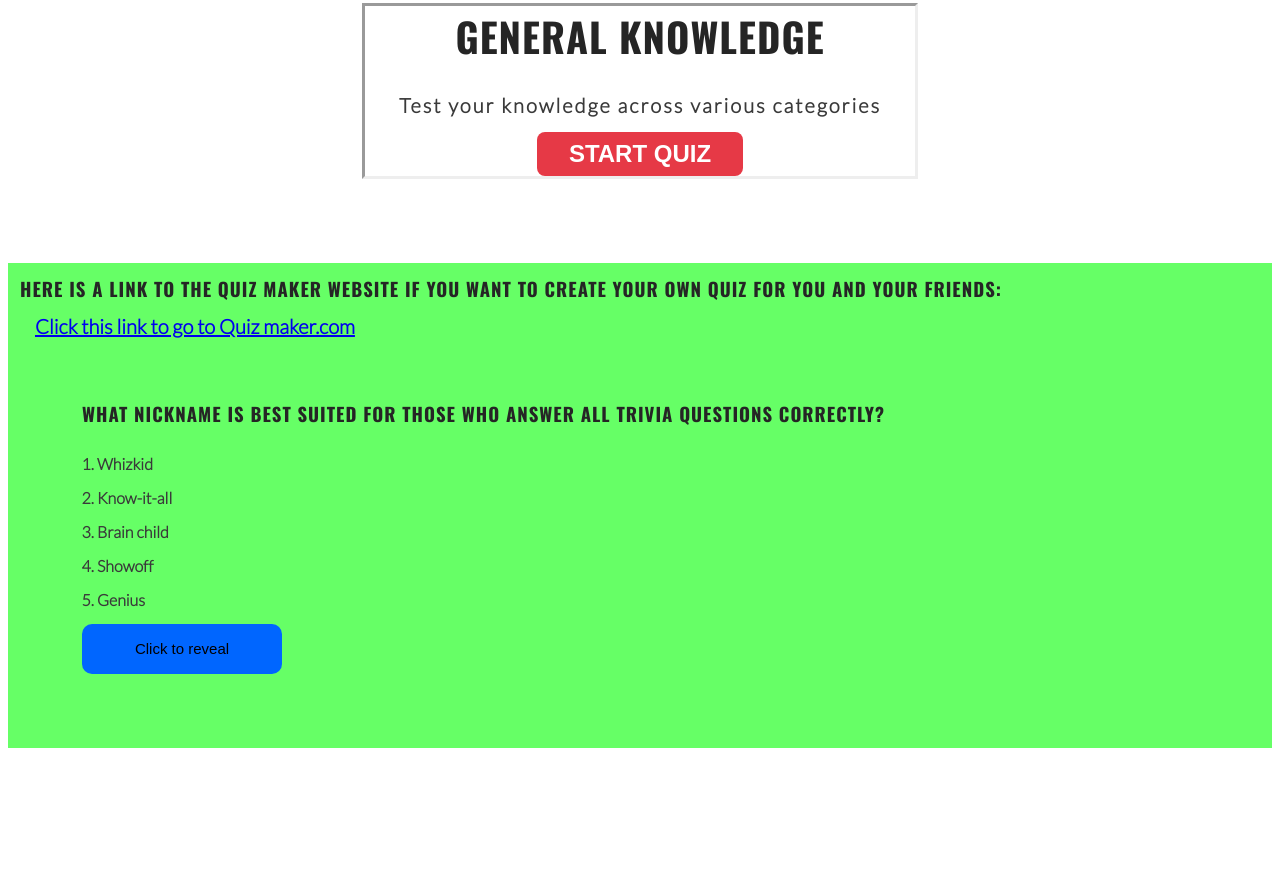
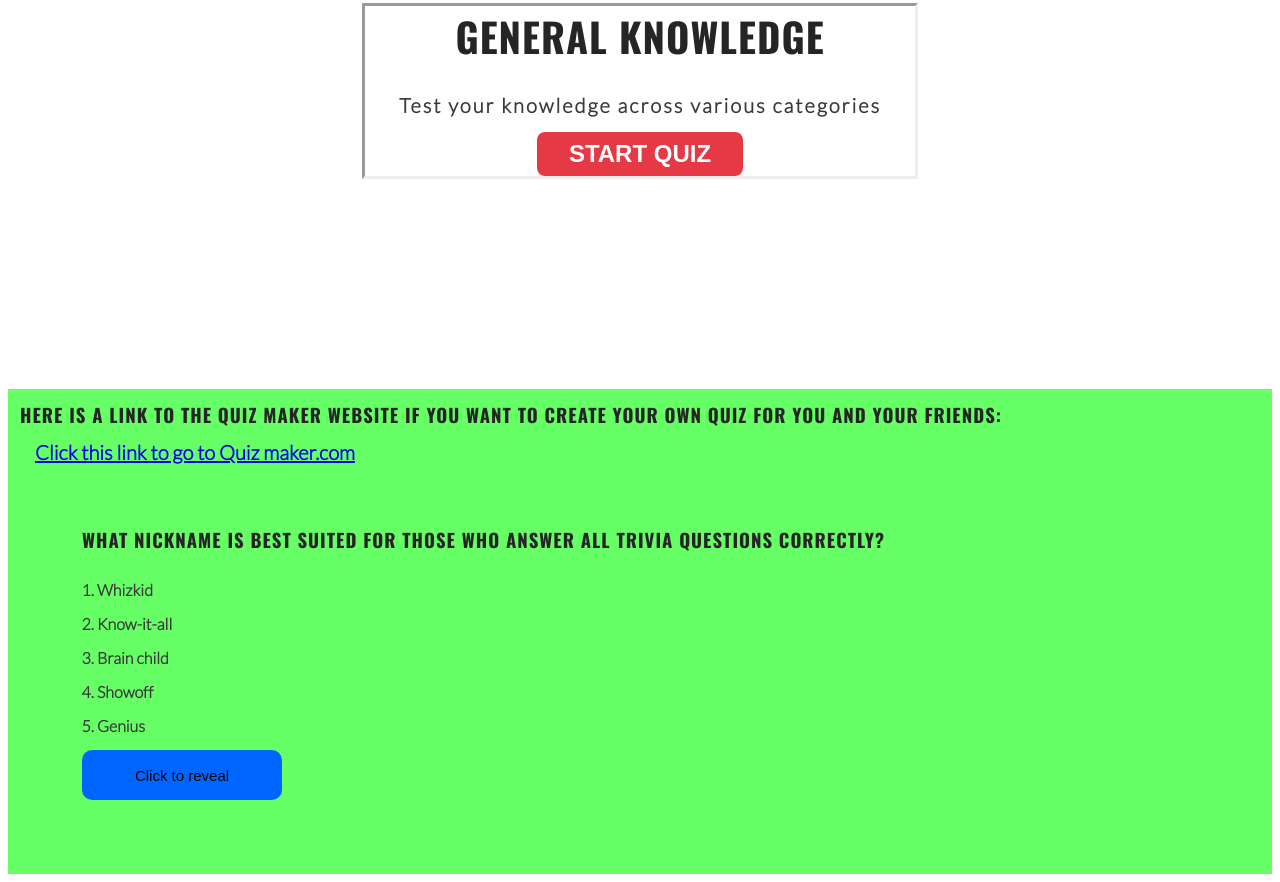
Before and after one commit to ProgramCodeMasterA/top-quiz, a plain HTML site: page index.html in a window 1280 px wide. Shown: the part 629-1511 px from the top of the page. Before the commit the page ends 1385 px from the top, so only its background shows below. Drawn offline with nearby package versions, Linux system fonts and the light colour scheme.

Commit message:
Adjust footer margin

```diff
--- a/assets/css/style.css
+++ b/assets/css/style.css
@@ -26,7 +26,6 @@ main {
     flex: 1 0 auto;
     font-size: 100%;
     letter-spacing: 2px;
-    background-color: #BDBDFF;
 }
 
 /* Header */
@@ -90,7 +89,7 @@ figure {
 
 /* Footer */
 footer {
-    margin-top: 25%;
+    margin-top: 35%;
     padding: 12px;
     background-color: #66FF66
 }
@@ -110,6 +109,7 @@ footer {
 
 /* Sections */
 .quiz-trivia-example-container {
+    background-color: #BDBDFF;
     position: relative;
     display: flex;
     width: 100%;
```
